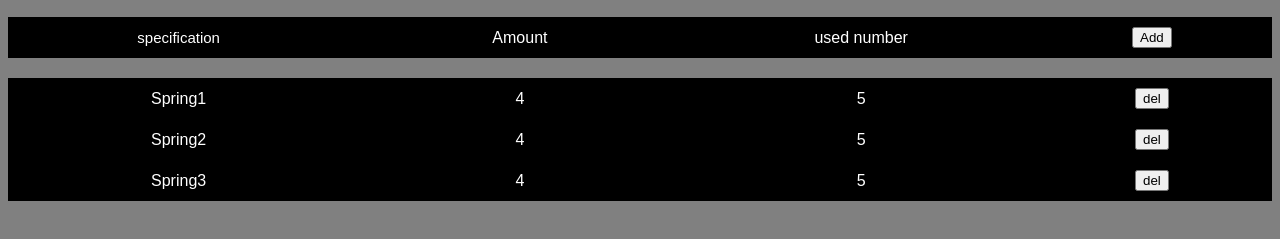
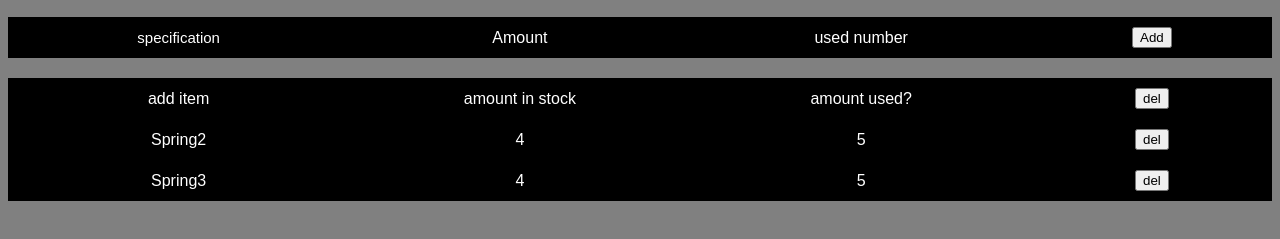
Before and after one commit to Andrew-Poh1/Storage, a plain HTML site: page pages/Spring.html in a window 1280 px wide. Both pictures are taken after a click on the button "Add". Shown: the part 101-340 px from the top of the page. Drawn offline with Linux system fonts and the light colour scheme.

Commit message:
add the function add row
create function AddRow, which takes a row number and makes a new row ready to be deleted because its row number will be in the delete button eventually.

```diff
--- a/Script/Branch.js
+++ b/Script/Branch.js
@@ -1,4 +1,5 @@
 let rowNumber = 0;
+//new rowNumber everytime the add button is pressed
 let ListOfObjects = {
   row1:{
     name: '<div>Spring1</div>',
@@ -19,13 +20,15 @@ let ListOfObjects = {
     button: '<div><button>del</button></div>'
   }
 }
+//computer keeps track of the list on the page.
+
 
 //Everytime the website is loaded we want the list to be rendered so.
 renderHTML();
 function renderHTML () {
   //everytime some presses the Add Button I want to add a new row, but I also want to be able  to delete said row at a give point. With a delete button. here is the plan, everytime someone adds a row, there will be a counters passing into functions addRow (rowNumber) this will let me put the row number into the button to be able to delete the entire row (which is in an object) by adding the attribute to the button onclick = "ListOfObjects.remove(rowNumber(of that specific button being made))"
 
-  //so lets start by making the list of objects into html elements we could read. we will do this by looping through the object, since every objects is just the word 'row' with the number they hold i will some how get that number and add row to it. Since everytime we delete a row, that row number wont exist again, so maybe I need something more than just a counter. Either that or make the added rows when they are deleted just become empty strings so that when they are rendered onto the page they do nothing.
+  //so lets start by making the list of objects into html elements we could read. we will do this by looping through the object, since every objects is just the word 'row' with the number they hold i will some how get that number and add row to it. Since everytime we delete a row, that row number wont exist again, so maybe I need something more than just a counter. Either that or make the added rows when they are deleted just become empty strings so that when they are rendered onto the page they do nothing. <3
 
 
   // getting the length of the objects list
@@ -62,3 +65,26 @@ function renderHTML () {
   })
 
 }
+
+function AddRow(rowNumber){
+  //everytime we add the row we want to update the the objects, then we want to render the new list to the user. This is where the row number comes into play, we need to know the row number in order to get rid of it but, but we get it whenever we add a row so I pass into the function
+
+  rowIndex = 'row' + rowNumber;
+  //getting the row number into the lists of objects format
+  ListOfObjects[rowIndex] = {
+    name: '',
+    amount: '',
+    used: '',
+    button: ''
+  };
+
+  ListOfObjects[rowIndex]['name'] = '<div>add item</div>';
+  ListOfObjects[rowIndex]['amount'] = '<div>amount in stock</div>';
+  ListOfObjects[rowIndex]['used'] = '<div>amount used?</div>';
+  ListOfObjects[rowIndex]['button'] = '<div><button>del</button></div>';
+  //creating the row object, then adding all the things to that row number where after the user could change the
+
+  renderHTML();
+  // update screen every time add function happens
+
+}
--- a/pages/Spring.html
+++ b/pages/Spring.html
@@ -23,7 +23,7 @@
         <div class="add">
           <button class="add-button" onclick="
             rowNumber++;
-            addRow(rowNumber);">
+            AddRow(rowNumber);">
             Add
           </button>
         </div>
```
